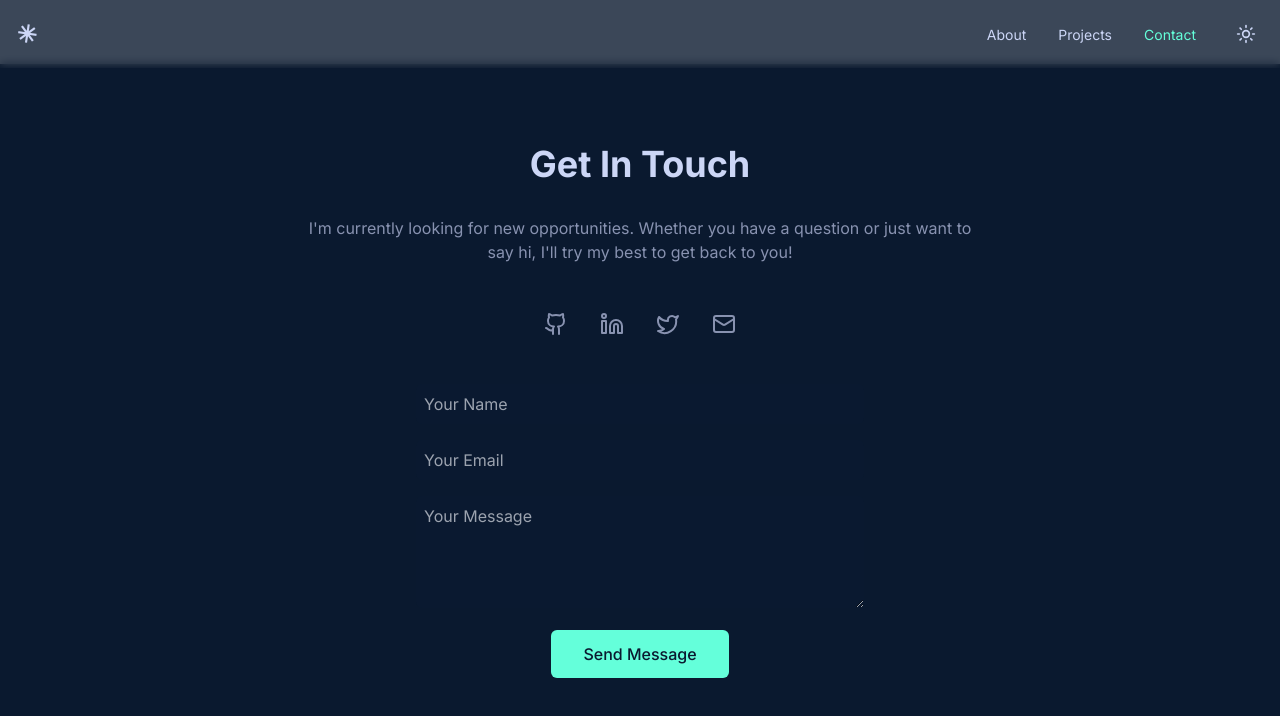
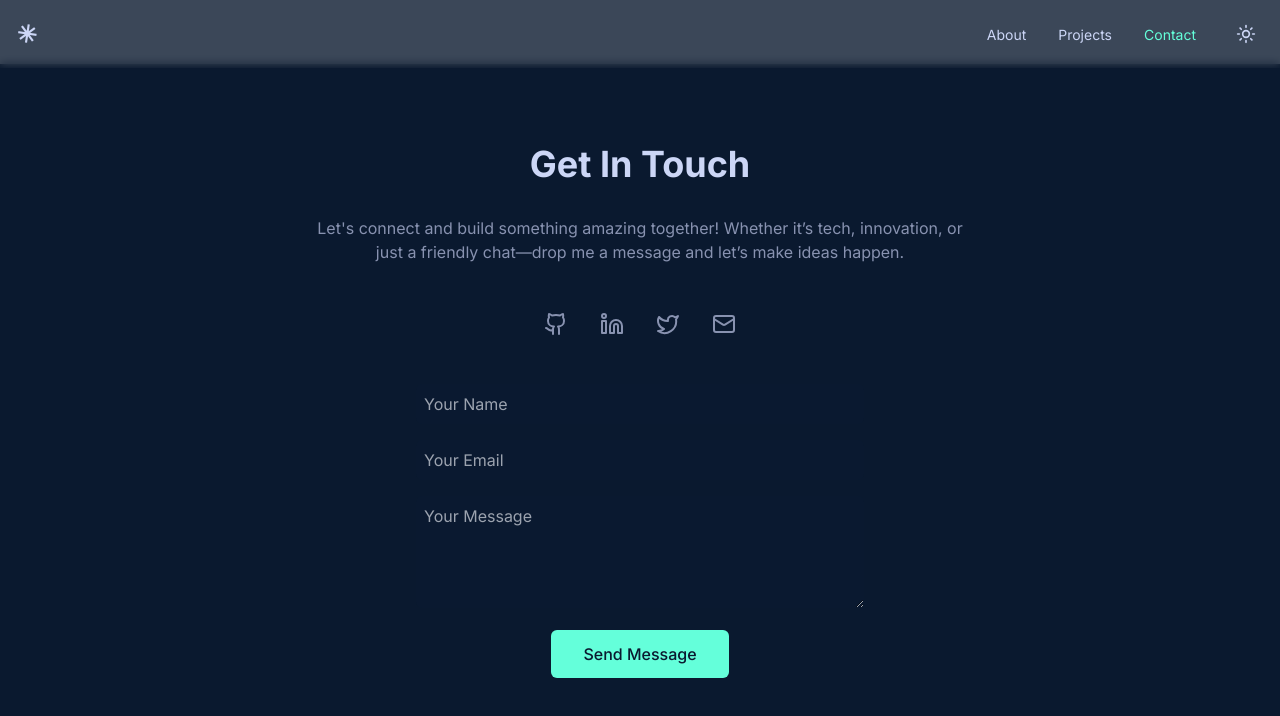
Before and after one commit to harsh-thite/Portfolio, a Next.js app: page /contact in a window 1280 px wide. Shown: the top 716 px of the page. Built offline with nearby package versions, Linux system fonts and the light colour scheme.

Commit message:
Updated contact page

```diff
--- a/components/contact.tsx
+++ b/components/contact.tsx
@@ -1,8 +1,8 @@
-"use client"
+"use client";
 
-import { motion } from "framer-motion"
-import { Github, Linkedin, Mail, Twitter } from "lucide-react"
-import { FadeIn } from "./animations"
+import { motion } from "framer-motion";
+import { Github, Linkedin, Mail, Twitter } from "lucide-react";
+import { FadeIn } from "./animations";
 
 export function Contact() {
   return (
@@ -11,8 +11,9 @@ export function Contact() {
         <FadeIn>
           <h1 className="text-4xl font-bold mb-8">Get In Touch</h1>
           <p className="text-secondary max-w-2xl mx-auto mb-12">
-            I'm currently looking for new opportunities. Whether you have a question or just want to say hi, I'll try my
-            best to get back to you!
+            Let's connect and build something amazing together! Whether it’s
+            tech, innovation, or just a friendly chat—drop me a message and
+            let’s make ideas happen.
           </p>
           <motion.div
             className="flex justify-center gap-8 mb-12"
@@ -76,5 +77,5 @@ export function Contact() {
         </FadeIn>
       </div>
     </section>
-  )
+  );
 }
```
